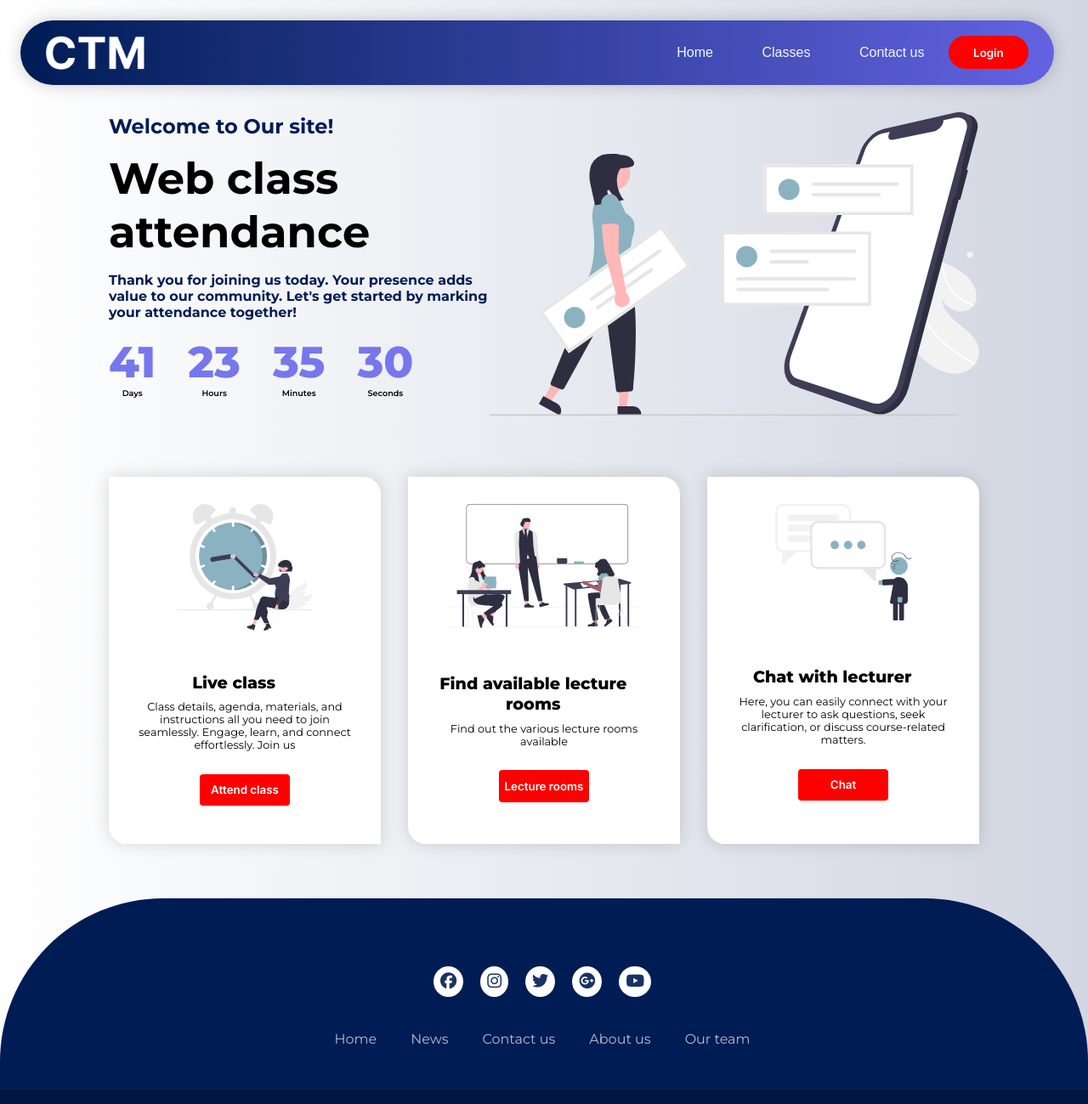
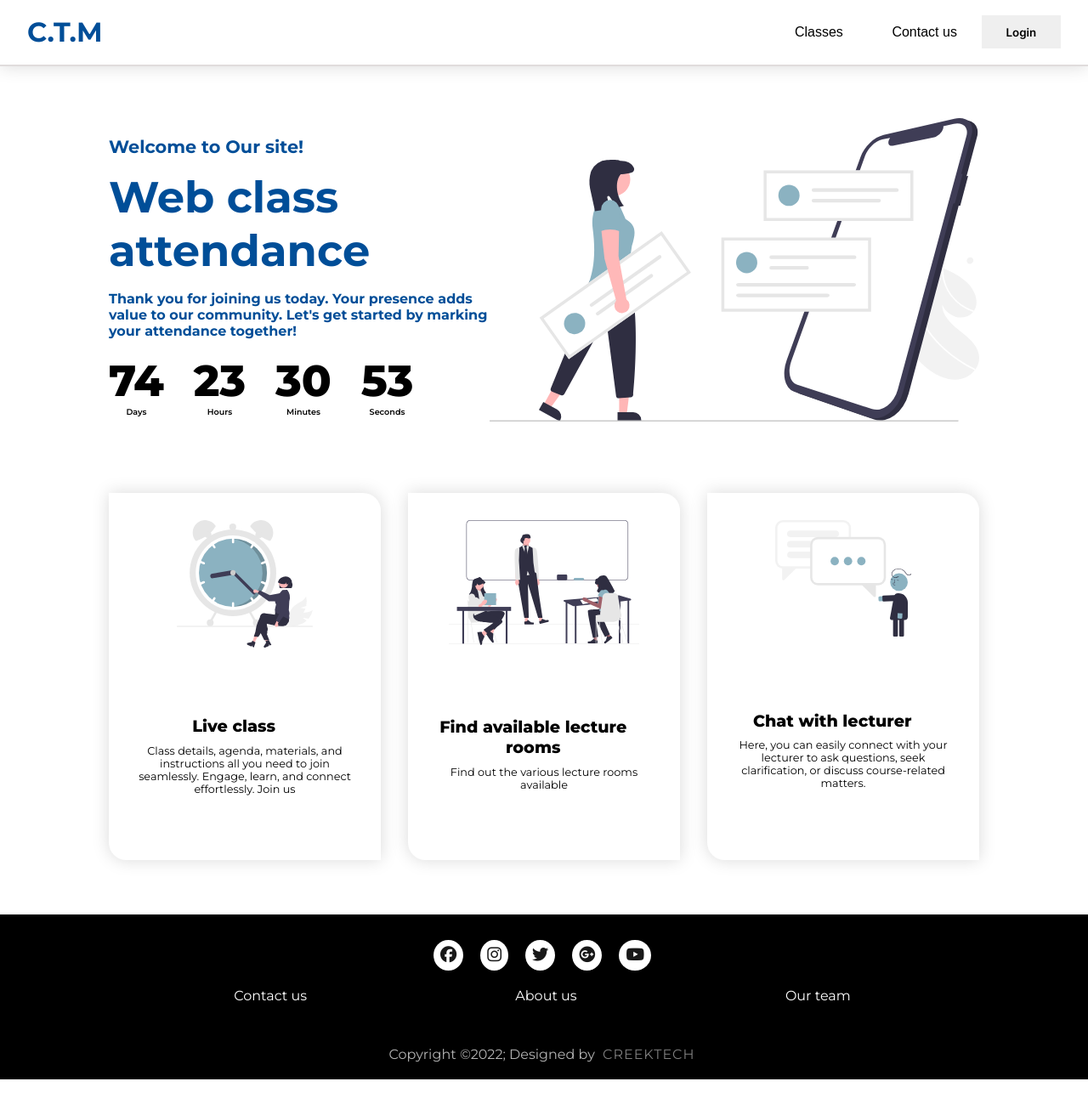
Before and after one commit to kidgideon/Creek-Tech, a plain HTML site: page Main page/index.html in a window 1280 px wide. Shown: the top 1299 px of the page at 85% size. After the commit the page ends 1270 px from the top, so only its background shows below. Drawn offline with Linux system fonts and the light colour scheme.

Commit message:
Add files via upload

```diff
--- a/Log in page/log-in.css
+++ b/Log in page/log-in.css
@@ -8,8 +8,7 @@
 }
 
 main{
-  background-color: #c9d6ff;
-  background: linear-gradient(to right, #ffffff, #d2d6e2);
+  background-color: #fff;
   display: flex;
   align-items: center;
   justify-content: center;
@@ -21,11 +20,13 @@ main{
   display: flex;
   background-color: #fff;
   border-radius: 30px;
+  border-bottom-left-radius: 5em;
   box-shadow: 0 5px 15px rgba(0,0,0,0.35);
   overflow: hidden;
   width: 700px;
   max-width: 100%;
   min-height: 450px;
+  border: 1px solid rgb(206, 202, 202);
 }
 .container p{
   font-size: 14px;
@@ -43,7 +44,7 @@ main{
   margin: 15px 0 10px;
 }
 .container button{
-  background-color:  rgba(0, 28, 85, 1);
+  background-color:  black;
   color: white;
   font-size: 12px;
   padding: 10px 45px;
@@ -83,7 +84,7 @@ main{
   overflow: hidden;
   }
   .home-icon i{
-    color: rgba(0, 28, 85, 1);
+    color: black;
     font-size: 25px;
 
   }
@@ -125,9 +126,11 @@ main{
   align-items: center;
   justify-content: center;
   width: 46%;
-  background-color: rgba(0, 28, 85, 1);
+  background-color: black;
   border-top-right-radius: 7.8em;
   border-bottom-right-radius: 5em;
+  border-bottom-left-radius: 5em;
+  border: 10px solid #004E98;
 }
 .welcome-container h1{
   color: white;
@@ -182,7 +185,7 @@ margin-top: 5em;
  display: flex;
 }
 footer{
-  background-color: rgb(0, 22, 66);
+  background-color: black;
   padding: 20px;
   text-align: center;
  position: fixed;
@@ -195,6 +198,7 @@ footer p{
 }
 
 @media screen and (max-width: 360px) and (min-width: 200px) {
+
 
   .welcome-container h1{
     font-size: 1.8em;
@@ -209,17 +213,22 @@ font-size: 0.8em;
     height: 100%;
   }
   .home-icon{
-    margin-top: -1em;
+    margin-top: -1.2em;
     margin-bottom: 0.5em;
-    margin-left: -19.5em;
+    margin-left: -20.5em;
     background-color: white;
-    height: 4em;
-    width: 4em;
+    height: 3.8em;
+    width: 3.8em;
     border-radius: 50%;
     display: flex;
     justify-content: center;
     align-items: center;
     overflow: hidden;
+    }
+    .home-icon i{
+      color: black;
+      font-size: 20px;
+
     }
   .container{
     border-radius: 0px;
@@ -231,6 +240,8 @@ font-size: 0.8em;
     display: flex;
     justify-content: center;
     align-items: center;
+    border: 0px ;
+
   }
   .container input{
     background-color: #eee;
@@ -244,7 +255,7 @@ font-size: 0.8em;
 
   .welcome-container{
     width: 100%;
-    background-color: rgba(0, 28, 85, 1);
+    background-color: black;
     border-top-right-radius: 0px;
     border-bottom-right-radius: 45%;
     border-bottom-left-radius: 45%;
@@ -284,11 +295,11 @@ font-size: 0.8em;
 
   }
   footer{
-    background-color: rgb(0, 22, 66);
+    background-color: black;
     padding: 20px;
     text-align: center;
    position: static;
-   margin-top: 4.2em;
+   margin-top: 4.6em;
 
   }
 
@@ -306,12 +317,16 @@ font-size: 0.8em;
 font-size: 0.8em;
   }
   .home-icon{
-    margin-top: -0.8em;
-    margin-bottom: 0.3em;
+    margin-top: -1.2em;
+    margin-bottom: 0.2em;
     margin-left: -20.7em;
     background-color: white;
-    height: 4em;
-    width: 4em;
+    height: 3.5em;
+    width: 3.5em;
+    }
+    .home-icon i{
+      font-size: 20px;
+
     }
   .container{
     border-radius: 0px;
@@ -323,6 +338,8 @@ font-size: 0.8em;
     display: flex;
     justify-content: center;
     align-items: center;
+    border: 0px;
+
   }
   .container input{
     background-color: #eee;
@@ -337,7 +354,7 @@ font-size: 0.8em;
 
   .welcome-container{
     width: 100%;
-    background-color: rgba(0, 28, 85, 1);
+    background-color: black;
     border-top-right-radius: 0px;
     border-bottom-right-radius: 45%;
     border-bottom-left-radius: 45%;
@@ -377,7 +394,7 @@ font-size: 0.8em;
 
   }
   footer{
-    background-color: rgb(0, 22, 66);
+    background-color: black;
     padding: 20px;
     text-align: center;
    position: static;
@@ -398,13 +415,18 @@ font-size: 0.8em;
 font-size: 0.8em;
   }
   .home-icon{
-    margin-top: -0.7em;
+    margin-top: -1.2em;
     margin-bottom: 0.3em;
     margin-left: -20.9em;
     background-color: white;
-    height: 4em;
-    width: 4em;
+    height: 3em;
+    width: 3em;
     padding: 2.5em;
+    }
+    .home-icon i{
+      color: black;
+      font-size: 25px;
+
     }
   .container{
     border-radius: 0px;
@@ -416,6 +438,7 @@ font-size: 0.8em;
     display: flex;
     justify-content: center;
     align-items: center;
+
   }
   .container input{
     background-color: #eee;
@@ -430,7 +453,7 @@ font-size: 0.8em;
 
   .welcome-container{
     width: 100%;
-    background-color: rgba(0, 28, 85, 1);
+    background-color: black;
     border-top-right-radius: 0px;
     border-bottom-right-radius: 45%;
     border-bottom-left-radius: 45%;
@@ -471,7 +494,7 @@ font-size: 0.8em;
   }
 
   footer{
-    background-color: rgb(0, 22, 66);
+    background-color: black;
     padding: 20px;
     text-align: center;
    position: static;
@@ -494,13 +517,18 @@ font-size: 0.8em;
 font-size: 1em;
   }
   .home-icon{
-    margin-top: -0.7em;
+    margin-top: -1em;
     margin-bottom: 0.3em;
     margin-left: -22.9em;
     background-color: white;
-    height: 4em;
-    width: 4em;
-    padding: 2.8em;
+    height: 2em;
+    width: 2em;
+    padding: 2.2em;
+    }
+    .home-icon i{
+      color: black;
+      font-size: 24px;
+
     }
   .container{
     border-radius: 0px;
@@ -512,6 +540,8 @@ font-size: 1em;
     display: flex;
     justify-content: center;
     align-items: center;
+      border: 0px;
+
   }
   .container input{
     background-color: #eee;
@@ -526,7 +556,7 @@ font-size: 1em;
 
   .welcome-container{
     width: 100%;
-    background-color: rgba(0, 28, 85, 1);
+    background-color: black;
     border-top-right-radius: 0px;
     border-bottom-right-radius: 45%;
     border-bottom-left-radius: 45%;
@@ -561,17 +591,17 @@ font-size: 1em;
     font-weight: 400;
   }
   .sign-up-button{
-    margin-top: 4em;
+    margin-top: 6em;
     margin-bottom: 0em;
 
   }
 
   footer{
-    background-color: rgb(0, 22, 66);
+    background-color: black;
     padding: 20px;
     text-align: center;
    position: static;
-   margin-top: 7.7em;
+   margin-top: 6.3em;
 
   }
 
@@ -583,18 +613,19 @@ font-size: 1em;
     height: 100%;
   }
   .welcome-container h1{
-    font-size: 2em;
+    font-size: 3em;
   }
   .welcome-container p{
-font-size: 1em;
+font-size: 1.3em;
+line-height: 1.5em;
   }
   .home-icon{
     margin-top: -0.7em;
     margin-bottom: 0.3em;
-    margin-left: -40.7em;
+    margin-left: -45.7em;
     background-color: white;
-    height: 4em;
-    width: 4em;
+    height: 5em;
+    width: 5em;
     }
   .container{
     border-radius: 0px;
@@ -606,13 +637,15 @@ font-size: 1em;
     display: flex;
     justify-content: center;
     align-items: center;
+      border: 0px;
+
   }
   .container input{
     background-color: #eee;
     border: none;
     margin: 5px 0;
     padding: 20px 20px;
-    font-size: 13px;
+    font-size: 20px;
     border-radius: 8em;
     width: 100%;
     margin-top: 2em;
@@ -620,7 +653,7 @@ font-size: 1em;
 
   .welcome-container{
     width: 100%;
-    background-color: rgba(0, 28, 85, 1);
+    background-color: black;
     border-top-right-radius: 0px;
     border-bottom-right-radius: 45%;
     border-bottom-left-radius: 45%;
@@ -646,24 +679,24 @@ font-size: 1em;
   .form-header p{
     display: block;
     font-weight: 800;
-    font-size: 2.4em;
-    margin-top: 2em;
+    font-size: 4em;
+    margin-top: 2.1em;
   }
   .details p{
-    margin-top: 1em;
-    font-size: 1.2em;
+    margin-top: 2em;
+    font-size: 2.4em;
     font-weight: 400;
   }
   .sign-up-button{
-    margin-top: 3em;
+    margin-top: 4.5em;
     margin-bottom: 0em;
 
   }
   footer{
-    background-color: rgb(0, 22, 66);
+    background-color: black;
     padding: 20px;
     text-align: center;
    position: static;
-   margin-top: 2.4em;
+   margin-top: 4em;
   }
 }
--- a/Main page/index.css
+++ b/Main page/index.css
@@ -7,30 +7,33 @@
 }
 body{
   width: 100%;
-  background-color: #c9d6ff;
-  background: linear-gradient(to right, #ffffff, #d2d6e2);
-
+  background-color: white ;
 }
 
 h3{
-  color: rgb(0,28,85);
-  font-size: 1.5em;
+  color: #004E98;
+  font-size: 1.3em;
+}
+main{
+  margin-bottom: 8em;
 }
 
-main{
-  background-color: rgb(99, 99, 226);
-  background: linear-gradient(to left, rgb(99, 99, 226),  rgb(0,28,85));
-  box-shadow: 0 0 20px rgba(0,0,0,0.2);
-  margin: 1.5em;
-  border-radius: 25em;
-  width: 95%;
-}
 .navbar{
   display: flex;
   justify-content: space-between;
   align-items: center;
-  width: 95%;
   margin: auto;
+  position: fixed;
+  z-index: 20px;
+  background-color: white;
+  box-shadow: 0 0 20px rgba(0,0,0,0.15);
+  border-bottom: 2px solid rgb(224, 220, 220);
+  top: 0;
+  right: 0;
+  left: 0;
+ padding-left: 2em;
+ padding-right: 2em;
+
 }
  .menu-icon{
   display: none;
@@ -43,6 +46,7 @@ main{
   display: flex;
   align-items: center;
   list-style: none;
+
 }
 .navbar ul li{
   display: flex;
@@ -50,13 +54,18 @@ main{
 }
 .navbar a{
 text-decoration: none;
-color: aliceblue;
+color: black;
 font-size: 1em;
 transition: 0.5s;
 font-family: sans-serif;
+
+}
+.navbar h1{
+  color: #004E98;
 }
 .navbar a:hover{
-  color: red;
+  -webkit-transform: scale(1.05);
+  transform: scale(1.05);
 }
 .menu-icon div i{
   color: white;
@@ -82,7 +91,7 @@ font-family: sans-serif;
 
  .show-now {
   display: block;
-  background-color:  rgb(0,28,85);
+  background-color:  #004E98;
   border-radius: 5px;
   display: flex;
   justify-content: center;
@@ -103,10 +112,11 @@ font-family: sans-serif;
 .nav-list-mobile-menu a{
   color: white;
   font-size: 1em;
+  color: black;
 
 }
 .nav-list-mobile-menu span{
-  background-color: rgb(99, 99, 226);
+  background: white;
   border-radius: 5px;
   width: 70%;
   display: flex;
@@ -141,10 +151,8 @@ margin-bottom: 1.2em;
 .login-button{
   width: 7em;
   height: 2.9em;
-  background-color: red;
   outline: none;
   border: transparent;
-  border-radius: 3em;
   color: #fff;
   transition: 0.5s;
   -webkit-transition-duration: 0.3s ;
@@ -178,6 +186,7 @@ margin-bottom: 1.2em;
 }
 .introduction{
   width: 100%;
+  margin-top: 2em;
 }
 .intro-image{
 display: flex;
@@ -186,13 +195,13 @@ display: flex;
   width: 36em;
 }
 .caption{
-  color:black ;
+  color: #004E98 ;
   font-size: 3.2em;
   font-weight: 700;
   padding: 0.3em 0em 0.3em 0em;
 }
 .caption-pleasantries{
-    color: rgb(0,28,85);
+    color: #004E98;
 }
 .timing-section{
   display: flex;
@@ -208,7 +217,7 @@ display: flex;
 }
 .num-section{
   font-size: 3.2em;
-  color: rgb(118,119,237);
+  color: black;
   font-weight: 800;
 }
 .days-section{
@@ -218,29 +227,8 @@ display: flex;
 .attend-butt{
 display: flex;
 }
-.button{
-  width: 8em;
-  height: 2.8em;
-  background-color: red;
-  border: none;
-  border-radius: 0.3em;
-  transition: 0.5s;
-  color: white;
-  margin-top: 2em;
-}
-.button a{
-  text-decoration: none;
-  color: #fff;
-  font-family: "Inter", sans-serif;
-  font-weight: 600;
-  transition: 0.5s;
-}
-.button:hover{
-  opacity: 0.8;
-}
-.button a:hover{
-  color: #fff;
-}
+
+
 .info-box{
 display: flex;
 justify-content: space-between;
@@ -288,15 +276,14 @@ gap: 2em;
   font-weight: 800;
 }
 footer{
- background-color: rgba(0, 28, 85, 1);
+ background-color: black;
  width: 100%;
  margin: auto;
- border-top-right-radius: 12em ;
- border-top-left-radius: 12em ;
+
 }
 .footer-container{
   width: 95%;
-  padding: 70px 30px 20px;
+  padding: 20px 30px 20px;
 }
 .socialicons{
   display: flex;
@@ -311,11 +298,11 @@ footer{
 }
 .socialicons a i{
   font-size: 1.2em;
-  color: rgba(0, 28, 85, 1);
+  color: black;
   opacity: 0.9;
 }
 .socialicons a:hover{
-  background-color: rgba(0, 28, 85, 1);
+  background-color: black;
   transition: 0.5s;
 }
 .socialicons a:hover i{
@@ -323,31 +310,32 @@ footer{
   transition: 0.5s;
 }
 .footernav{
-  margin: 30px 0;
+  margin: 10px 0;
 }
 .footernav ul{
   display: flex;
-  justify-content: center;
+  flex-direction: row;
+  justify-content: space-evenly;
+  align-items: center;
   list-style-type: none;
 }
 .footernav ul li a{
  color: white;
- margin: 20px;
  text-decoration: none;
  font-size: 1em;
- opacity: 0.7;
  transition: 0.5s;
 }
 .footernav ul li a:hover{
   opacity: 1;
 }
 .footerbottom{
-  background-color: rgb(0, 22, 66);
+  background-color: #000000;
   padding: 20px;
   text-align: center;
 }
 .footerbottom p{
   color: white;
+  opacity: 0.7;
 }
 .designer{
   opacity: 0.7;
@@ -365,6 +353,9 @@ footer{
     width: 90%;
     height: 2.5em;
   }
+  .navbar h1{
+    font-size: 1.3em;
+  }
     .nav-list {
     display: none;
    }
@@ -379,7 +370,7 @@ footer{
  }
 
  .menu-icon div i{
-  color: white;
+  color: black;
   margin-top: 0.3em;
 }
 
@@ -396,6 +387,7 @@ footer{
   .introduction{
     width: 100%;
     text-align: center;
+    margin-top: 0em;
   }
   .intro-image{
     display: flex;
@@ -405,10 +397,11 @@ footer{
  .timing-section{
      margin: auto;
      padding-top: 1em;
+
     }
   .num-section{
       font-size: 2em;
-      font-weight: 600;
+      font-weight: 800;
     }
   .attend-butt{
       display: flex;
@@ -475,16 +468,18 @@ footer{
     padding: 0em 0em 2em 2em;
     padding-left: 0em;
   }
-  footer{
-    border-top-right-radius: 5em ;
-    border-top-left-radius: 5em;
-   }
+
   .footer-container{
     width: 100%;
-    padding: 70px 0px 0px;
+    padding: 30px 0px 0px;
+  }
+  .footernav{
+    margin: 30px 0;
+    width: 100%;
   }
   .footernav ul{
-    flex-direction: column;
+    flex-direction: row;
+
   }
   .footernav ul li{
     width: 100%;
@@ -492,12 +487,12 @@ footer{
     margin-bottom: 20px;
   }
   .socialicons a{
-    padding: 7px;
+    padding: 6px;
     margin: 5px;
     border-radius: 50%;
   }
   .socialicons a i{
-    font-size: 2em;
+    font-size: 1.3em;
   }
 
 }
--- a/Main page/index.html
+++ b/Main page/index.html
@@ -22,9 +22,8 @@
   <body>
     <main>
       <div class="navbar">
-        <img src="../images/CTM.png" alt="" />
+        <h1>C.T.M</h1>
         <ul class="nav-list">
-          <li><a href="#">Home</a></li>
           <li><a href="#">Classes</a></li>
           <li><a href="#">Contact us</a></li>
           <button class="login-button">
@@ -66,19 +65,19 @@
           </h4>
           <div class="timing-section">
             <div class="sec-sec">
-              <span class="num-section">41</span>
+              <span class="num-section" id="days">41</span>
               <span class="days-section">Days</span>
             </div>
             <div class="sec-sec">
-              <span class="num-section">23</span>
+              <span class="num-section" id="hours">23</span>
               <span class="days-section">Hours</span>
             </div>
             <div class="sec-sec">
-              <span class="num-section">35</span>
+              <span class="num-section" id="minutes">35</span>
               <span class="days-section">Minutes</span>
             </div>
             <div class="sec-sec">
-              <span class="num-section">30</span>
+              <span class="num-section" id="seconds">30</span>
               <span class="days-section">Seconds</span>
             </div>
           </div>
@@ -101,7 +100,6 @@
             Class details, agenda, materials, and instructions all you need to
             join seamlessly. Engage, learn, and connect effortlessly. Join us
           </p>
-          <button class="button"><a href="">Attend class</a></button>
         </div>
       </div>
 
@@ -114,7 +112,6 @@
             Find available lecture rooms
           </section>
           <p>Find out the various lecture rooms available</p>
-          <button class="button"><a href="">Lecture rooms</a></button>
         </div>
       </div>
 
@@ -128,7 +125,6 @@
             Here, you can easily connect with your lecturer to ask questions,
             seek clarification, or discuss course-related matters.
           </p>
-          <button class="button"><a href="">Chat</a></button>
         </div>
       </div>
     </div>
@@ -144,8 +140,6 @@
         </div>
         <div class="footernav">
           <ul>
-            <li><a href="">Home</a></li>
-            <li><a href="">News</a></li>
             <li><a href="">Contact us</a></li>
             <li><a href="">About us</a></li>
             <li><a href="">Our team</a></li>
@@ -172,5 +166,38 @@
         }
       };
     </script>
+
+    <script>
+      function getRandomNumber(min, max) {
+        return Math.floor(Math.random() * (max - min + 1)) + min;
+      }
+
+      function updateNumber(element, min, max) {
+        let value = parseInt(element.innerText);
+        value += getRandomNumber(-1, 1); // Increment or decrement randomly
+        if (value < min) value = min;
+        if (value > max) value = max;
+        element.innerText = value;
+      }
+
+      window.onload = function () {
+        const daysElement = document.getElementById("days");
+        const hoursElement = document.getElementById("hours");
+        const minutesElement = document.getElementById("minutes");
+        const secondsElement = document.getElementById("seconds");
+
+        daysElement.innerText = getRandomNumber(1, 99);
+        hoursElement.innerText = getRandomNumber(0, 23);
+        minutesElement.innerText = getRandomNumber(0, 59);
+        secondsElement.innerText = getRandomNumber(0, 59);
+
+        setInterval(() => {
+          updateNumber(daysElement, 1, 99);
+          updateNumber(hoursElement, 0, 23);
+          updateNumber(minutesElement, 0, 59);
+          updateNumber(secondsElement, 0, 59);
+        }, 1000); // Update every second
+      };
+    </script>
   </body>
 </html>
```
